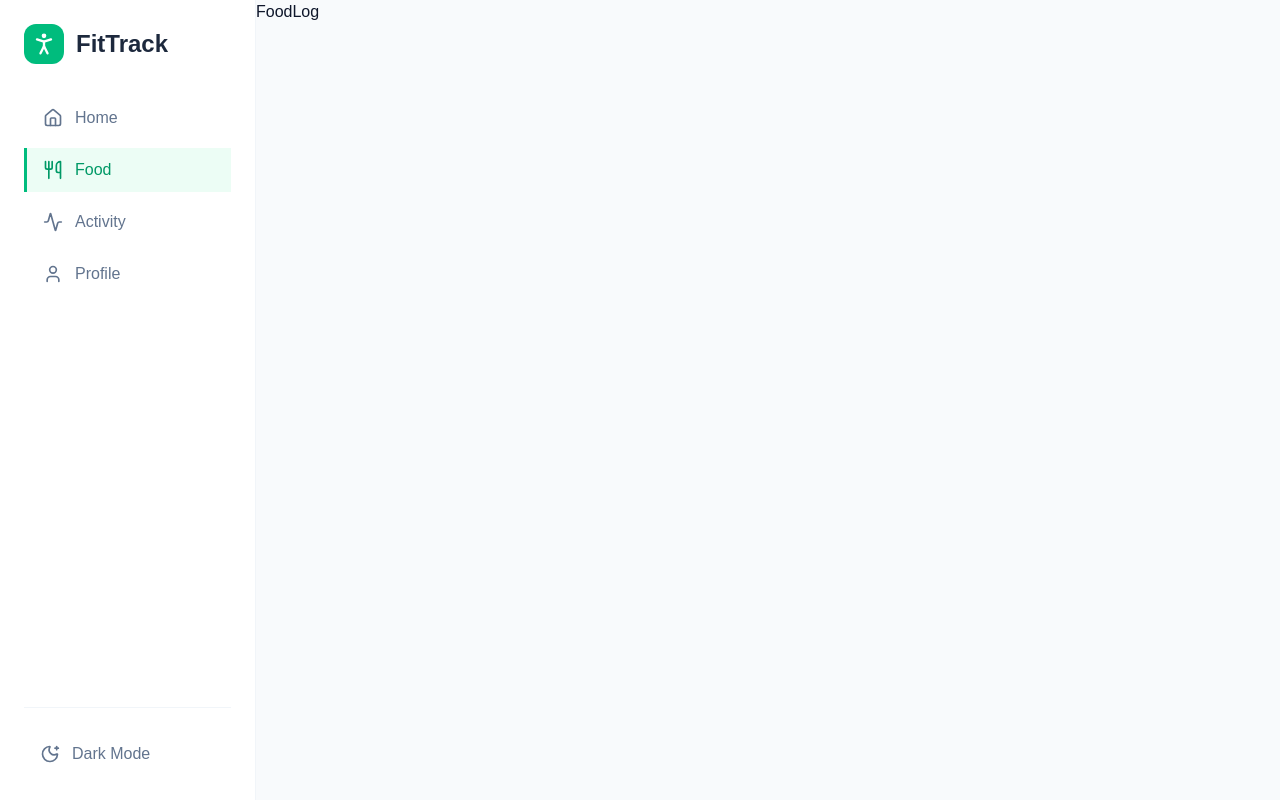
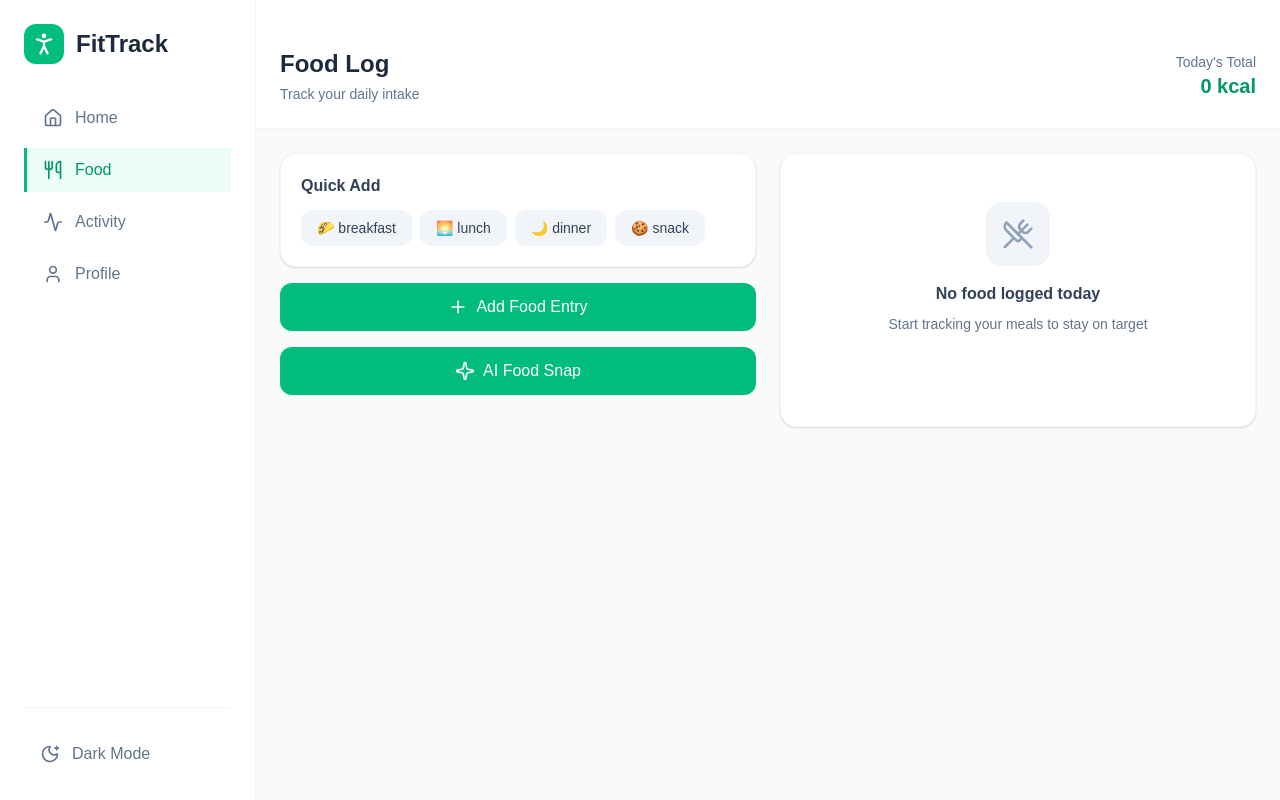
Before and after one commit to Rehana001/Fitness-Tracker, a React (Vite) app in the folder client/: page /food in a window 1280 px wide. Both pictures are taken after typing "name@example.com", "Sample123" into the empty fields and a click on the button "Login". Built offline with nearby package versions, Linux system fonts and the light colour scheme; a web font is replaced by a local one.

Commit message:
foodlog file half done

```diff
--- a/client/src/pages/FoodLog.tsx
+++ b/client/src/pages/FoodLog.tsx
@@ -1,6 +1,205 @@
+import { useEffect, useRef, useState } from "react";
+import { useAppContext } from "../context/AppContext"
+import type { FoodEntry, FormData } from "../types";
+import { Loader2, Loader2Icon, PlusIcon, ScaleIcon, SparkleIcon, UtensilsCrossedIcon } from "lucide-react";
+import Card from "../components/ui/Card";
+import { mealColors, mealIcons, mealTypeOptions, quickActivitiesFoodLog } from "../assets/assets";
+import Button from "../components/ui/Button";
+import Input from "../components/ui/Input";
+import Select from "../components/ui/Select";
+import mockApi from "../assets/mockApi";
+
 const FoodLog = () => {
+  const {allFoodLogs, setAllFoodLogs} = useAppContext();
+
+  const [enteries, setEntries] = useState<FoodEntry[]>([])
+  const [showForm, setShowForm] = useState(false)
+  const [formData, setFormData] = useState<FormData>({
+    name: '',
+    calories: 0,
+    mealType: ''
+  })
+
+  const [loading, setLoading] = useState(false)
+  const inputRef = useRef<HTMLInputElement>(null)
+
+  const today = new Date().toISOString().split('T')[0];
+
+  const loadEntries = () => {
+    const todaysEntries = allFoodLogs.filter((e: FoodEntry)=> e.createdAt?.split('T')[0] === today)
+    setEntries(todaysEntries)
+  }
+
+  const handleSubmit = async (e: React.FormEvent) =>{
+    e.preventDefault()
+    const {data} = await mockApi.foodLogs.create({data: formData})
+    setAllFoodLogs(prev => [...prev, data])
+    setFormData({name: '', calories: 0, mealType: ''})
+    setShowForm(false)
+  }
+  const totalCalories = enteries.reduce((sum, e)=> sum + e.calories, 0)
+
+  // Group enteries by meal type
+  const groupedEnteries: Record<'breakfast'  | 'lunch' | 'dinner' | 'snack', FoodEntry[]> = enteries.reduce((acc, entry)=>{
+    if(!acc[entry.mealType]) acc[entry.mealType] = [];
+    acc[entry.mealType].push(entry);
+    return acc;
+  }, {} as Record<'breakfast'  | 'lunch' | 'dinner' | 'snack', FoodEntry[]>)
+
+  const handleQuickAdd = (activityName: string) =>{
+    setFormData({...formData, mealType: activityName})
+    setShowForm(true)
+  }
+
+  useEffect(()=>{
+    (()=>{
+      loadEntries();
+    })()
+  },[allFoodLogs])
+
   return (
-    <div>FoodLog</div>
+    <div className="page-container">
+      {/*Header */}
+      <div className="page-header">
+        <div className="flex items-center justify-between">
+          <div>
+            <h1 className="text-2xl font-bold text-slate-800 dark:text-white">Food Log</h1>
+            <p className="text-slate-500 dark:text-slate-400 text-sm mt-1">Track your daily intake</p>
+          </div>
+          <div className="text-right">
+            <p className="text-sm text-slate-500 dark:text-slate-400">Today's Total</p>
+            <p className="text-xl font-bold text-emerald-600 dark:text-emerald-400">{totalCalories} kcal</p>
+          </div>
+        </div>
+      </div>
+
+      <div className="page-content-grid">
+        {/*Quick Add Section */}
+        {!showForm && (
+          <div className="space-y-4">
+            <Card>
+              <h3 className="font-semibold text-slate-700 dark:text-slate-200 mb-3">Quick Add</h3>
+              <div className="flex flex-wrap gap-2">
+                {quickActivitiesFoodLog.map((activity)=>(
+                  <button onClick={()=>handleQuickAdd(activity.name)}
+                  className="px-4 py-2 bg-slate-100 dark:bg-slate-800 hover:bg-slate-200 dark:hover:bg-slate-700 rounded-xl text-sm font-medium text-slate-700 dark:text-slate-200 transition-colors"
+                  key={activity.name}>
+                    {activity.emoji} {activity.name}
+                  </button>
+                ))}
+              </div>
+            </Card>
+
+            <Button className="w-full" onClick={()=>setShowForm(true)}>
+                <PlusIcon className="size-5"/>
+                Add Food Entry
+            </Button>
+
+            <Button className="w-full" onClick={()=>{inputRef.current?.click()}}>
+              <SparkleIcon className="size-5"/>
+              AI Food Snap
+            </Button>
+            <input type="file" accept="image/*" hidden ref={inputRef}/>
+            {loading && (
+              <div className="fixed inset-0 bg-slate-100/50 dark:bg-slate-900/50 backdrop-blur flex items-center justify-center z-100">
+                 <Loader2Icon className="size-8 text-emerald-600 dark:text-emerald-400 animate-spin"/>
+              </div>
+            )}
+          </div>
+        )}
+
+        {/*Add Form */}
+        {showForm && (
+          <Card className="border-2 border-emerald-200 dark:border-emerald-800">
+            <h3 className="font-semibold text-slate-800 dark:text-white mb-4">New Food Entry</h3>
+
+
+            <form className="space-y-4" onSubmit={handleSubmit}>
+
+              <Input label="Food Name" value={formData.name} onChange={(v)=> setFormData({...formData, name: v.toString()})}
+              placeholder="e.g, Grilled Chicken Salad" required/>
+
+              <Input label="Calories" type="number" value={formData.calories} onChange={(v)=> setFormData({...formData, calories: Number(v)})}
+              placeholder="e.g, 350" required min={1}/>
+
+              <Select label="Meal Type" value={formData.mealType} onChange={(v: { toString: () => any; })=> setFormData({...formData, mealType: v.toString()})}
+            options={mealTypeOptions} placeholder="Select meal type" required/>
+
+
+               <div className="flex gap-3 pt-2 ">
+              <Button className="flex-1" type="button" variant="secondary"
+              onClick={()=>{setShowForm(false); setFormData({
+                name: '',
+                calories: 0,
+                mealType: ''
+              })}}>
+                Cancel
+              </Button>
+              <Button type="submit" className="flex-1">
+                Add Entry
+              </Button>
+            </div>
+            </form>
+
+
+
+
+          </Card>
+        )}
+
+        {/*Enteries List */}
+        {enteries.length === 0 ? (
+          <Card className="text-center py-12">
+            <div className="w-16 h-16 rounded-2xl bg-slate-100 dark:bg-slate-800 flex items-center justify-center mx-auto mb-4">
+              <UtensilsCrossedIcon className="size-8 text-slate-400 dark:text-slate-500"/>
+            </div>
+            <h3 className="font-semibold text-slate-700 dark:text-slate-200 mb-2">No food logged today</h3>
+            <p className="text-slate-500 dark:text-slate-400 text-sm">Start tracking your meals to stay on target</p>
+          </Card>
+        ) : (
+          <div className="space-y-4">
+            {['breakfast','lunch','dinner','snack'].map((mealType)=>{
+              const mealTypeKey = mealType as keyof typeof groupedEnteries;
+              if(!groupedEnteries[mealTypeKey]) return null;
+
+              const MealIcon = mealIcons[mealTypeKey];
+              const mealCalories = groupedEnteries[mealTypeKey].reduce((sum, e)=> sum + e.calories, 0);
+
+              return (
+                <Card key={mealType}>
+                  <div className="flex items-center justify-between mb-4">
+                    <div className="flex items-center gap-3">
+                      <div className={`w-10 h-10 rounded-xl flex  items-center justify-center ${mealColors[mealTypeKey]}`}>
+                        <MealIcon className="size-5"/>
+                      </div>
+                      <div>
+                        <h3>{mealType}</h3>
+                        <p className="text-sm text-slate-500 dark:text-slate-400">{groupedEnteries[mealTypeKey].length} items </p>
+                      </div>
+                    </div>
+                    <p className="font-semibold text-slate-700 dark:text-slate-200">{mealCalories} kcal</p>
+                  </div>
+
+                  <div className="space-y-2">
+                    {groupedEnteries[mealTypeKey].map((entry)=>(
+                      <div key={entry.id} className="food-entry-item">
+                        <div className="flex-1">
+                          <p className="font-medium text-slate-700 dark:text-slate-200">{entry.name}</p>
+                          <p className="ext-sm text-slate-400">{}</p>
+                        </div>
+                        <div className="flex items-center">
+
+                        </div>
+                      </div>
+                    ))}
+                  </div>
+                </Card>
+              )
+            })}
+          </div>
+        )}
+      </div>
+    </div>
   )
 }
 
```
